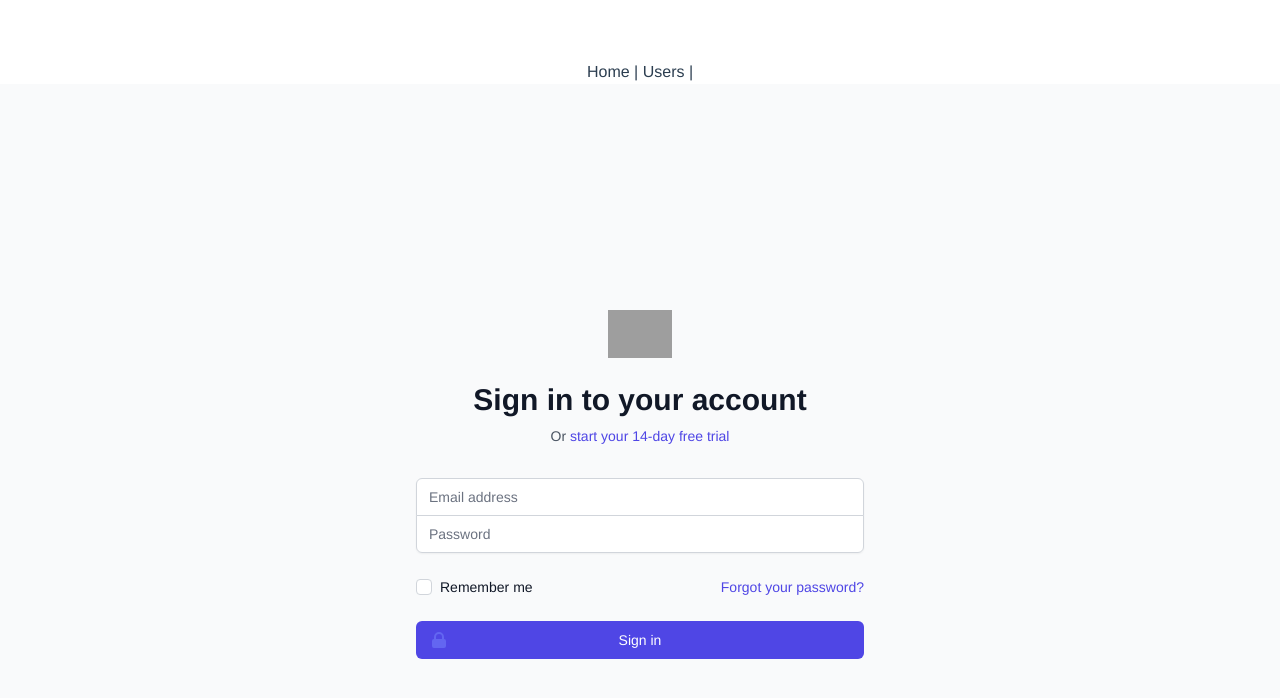
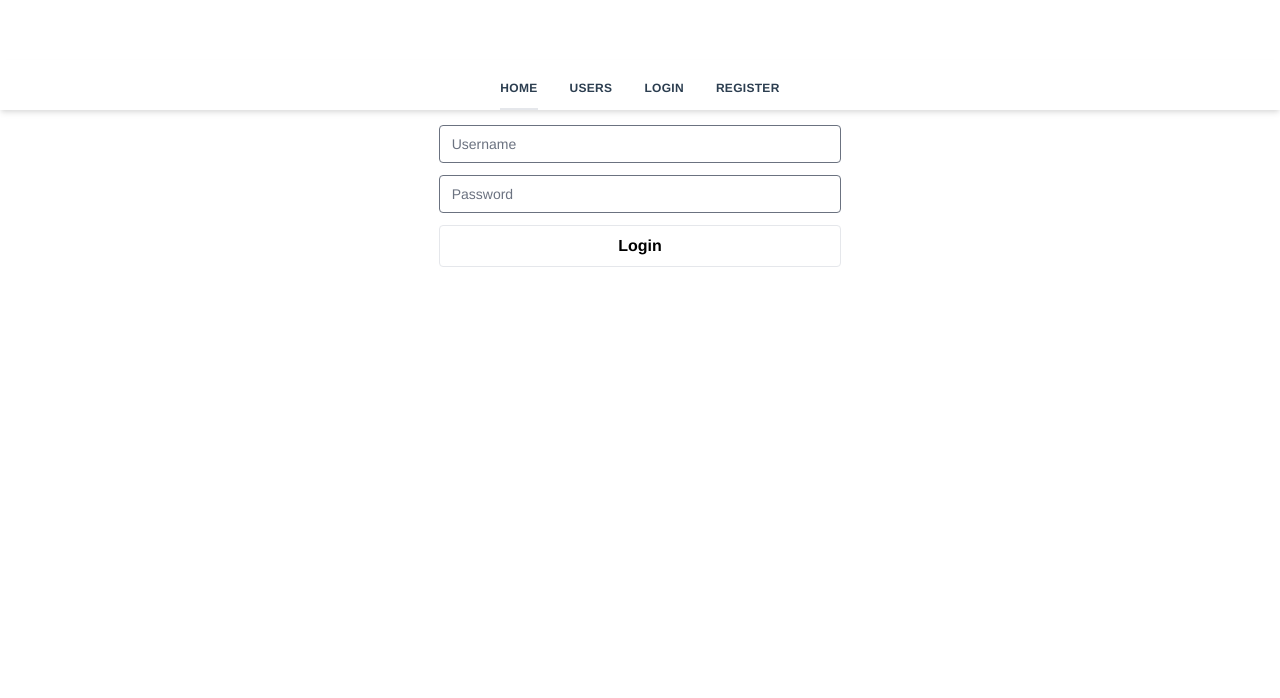
Before and after one commit to h4tle/htle_web_tailwind, a Vue app: page /Login in a window 1280 px wide. Shown: the top 698 px of the page. Built offline with nearby package versions, Linux system fonts and the light colour scheme; grey boxes are pictures that could not be loaded.

Commit message:
tailwind navbar

```diff
--- a/src/App.vue
+++ b/src/App.vue
@@ -1,8 +1,6 @@
 <template>
   <div>
-      <router-link to="/">Home</router-link> |
-      <router-link to="/Users">Users</router-link> |
-      <!-- <router-link to="/about">About</router-link> -->
+      <Navbar />
       <router-view></router-view>
   </div>
 </template>
--- a/src/components/Navbar.vue
+++ b/src/components/Navbar.vue
@@ -1,5 +1,20 @@
 <template>
-  <h1>Hej</h1>
+  <nav class="bg-white px-8 pt-2 shadow-md">
+     <div class="-mb-px flex justify-center">
+         <a class="no-underline text-teal-dark border-b-2 border-teal-dark uppercase tracking-wide font-bold text-xs py-3 mr-8" href="/">
+             Home
+         </a>
+         <a class="no-underline text-grey-dark border-b-2 border-transparent uppercase tracking-wide font-bold text-xs py-3 mr-8" href="/Users">
+             Users
+         </a>
+         <a class="no-underline text-grey-dark border-b-2 border-transparent uppercase tracking-wide font-bold text-xs py-3 mr-8" href="/Login">
+             Login
+         </a>
+         <a class="no-underline text-grey-dark border-b-2 border-transparent uppercase tracking-wide font-bold text-xs py-3" href="/Register">
+             Register
+         </a>
+     </div>
+</nav>
 </template>
 
 <script>
--- a/src/views/Home.vue
+++ b/src/views/Home.vue
@@ -1,6 +1,5 @@
 <template>
   <div>
-    <h1>h4tle</h1>
     <Login />
   </div>
 </template>
--- a/src/views/Login.vue
+++ b/src/views/Login.vue
@@ -1,59 +1,12 @@
 <template>
-  <div class="min-h-screen flex items-center justify-center bg-gray-50 py-12 px-4 sm:px-6 lg:px-8">
-  <div class="max-w-md w-full space-y-8">
-    <div>
-      <img class="mx-auto h-12 w-auto" src="https://tailwindui.com/img/logos/workflow-mark-indigo-600.svg" alt="Workflow">
-      <h2 class="mt-6 text-center text-3xl font-extrabold text-gray-900">
-        Sign in to your account
-      </h2>
-      <p class="mt-2 text-center text-sm text-gray-600">
-        Or
-        <a href="#" class="font-medium text-indigo-600 hover:text-indigo-500">
-          start your 14-day free trial
-        </a>
-      </p>
-    </div>
-    <form class="mt-8 space-y-6" @submit.prevent="Login">
-      <input type="hidden" name="remember" value="true">
-      <div class="rounded-md shadow-sm -space-y-px">
-        <div>
-          <label for="email-address" class="sr-only">Email address</label>
-          <input v-model="email" id="email-address" name="email" type="email" autocomplete="email" required class="appearance-none rounded-none relative block w-full px-3 py-2 border border-gray-300 placeholder-gray-500 text-gray-900 rounded-t-md focus:outline-none focus:ring-indigo-500 focus:border-indigo-500 focus:z-10 sm:text-sm" placeholder="Email address">
-        </div>
-        <div>
-          <label for="password" class="sr-only">Password</label>
-          <input v-model="password" id="password" name="password" type="password" autocomplete="current-password" required class="appearance-none rounded-none relative block w-full px-3 py-2 border border-gray-300 placeholder-gray-500 text-gray-900 rounded-b-md focus:outline-none focus:ring-indigo-500 focus:border-indigo-500 focus:z-10 sm:text-sm" placeholder="Password">
-        </div>
-      </div>
-
-      <div class="flex items-center justify-between">
-        <div class="flex items-center">
-          <input id="remember_me" name="remember_me" type="checkbox" class="h-4 w-4 text-indigo-600 focus:ring-indigo-500 border-gray-300 rounded">
-          <label for="remember_me" class="ml-2 block text-sm text-gray-900">
-            Remember me
-          </label>
-        </div>
-
-        <div class="text-sm">
-          <a href="#" class="font-medium text-indigo-600 hover:text-indigo-500">
-            Forgot your password?
-          </a>
-        </div>
-      </div>
-
-      <div>
-        <button type="submit" class="group relative w-full flex justify-center py-2 px-4 border border-transparent text-sm font-medium rounded-md text-white bg-indigo-600 hover:bg-indigo-700 focus:outline-none focus:ring-2 focus:ring-offset-2 focus:ring-indigo-500">
-          <span class="absolute left-0 inset-y-0 flex items-center pl-3">
-            <!-- Heroicon name: solid/lock-closed -->
-            <svg class="h-5 w-5 text-indigo-500 group-hover:text-indigo-400" xmlns="http://www.w3.org/2000/svg" viewBox="0 0 20 20" fill="currentColor" aria-hidden="true">
-              <path fill-rule="evenodd" d="M5 9V7a5 5 0 0110 0v2a2 2 0 012 2v5a2 2 0 01-2 2H5a2 2 0 01-2-2v-5a2 2 0 012-2zm8-2v2H7V7a3 3 0 016 0z" clip-rule="evenodd" />
-            </svg>
-          </span>
-          Sign in
-        </button>
-      </div>
-    </form>
-  </div>
+  <div class="container">
+  <form @submit.prevent="Login" class="bg-blue text-center w-1/3 px-3 py-4 text-black mx-auto rounded">
+  	<input v-model="email" type="text" placeholder="Username" class="block w-full mx-auto text-sm py-2 px-3 rounded" />
+    <input v-model="password" type="text" placeholder="Password" class="block w-full mx-auto text-sm py-2 px-3 rounded my-3" />
+    <button class="bg-blue text-black font-bold py-2 px-4 rounded border block mx-auto w-full">
+      Login
+    </button>
+  </form>
 </div>
 </template>
 
```
